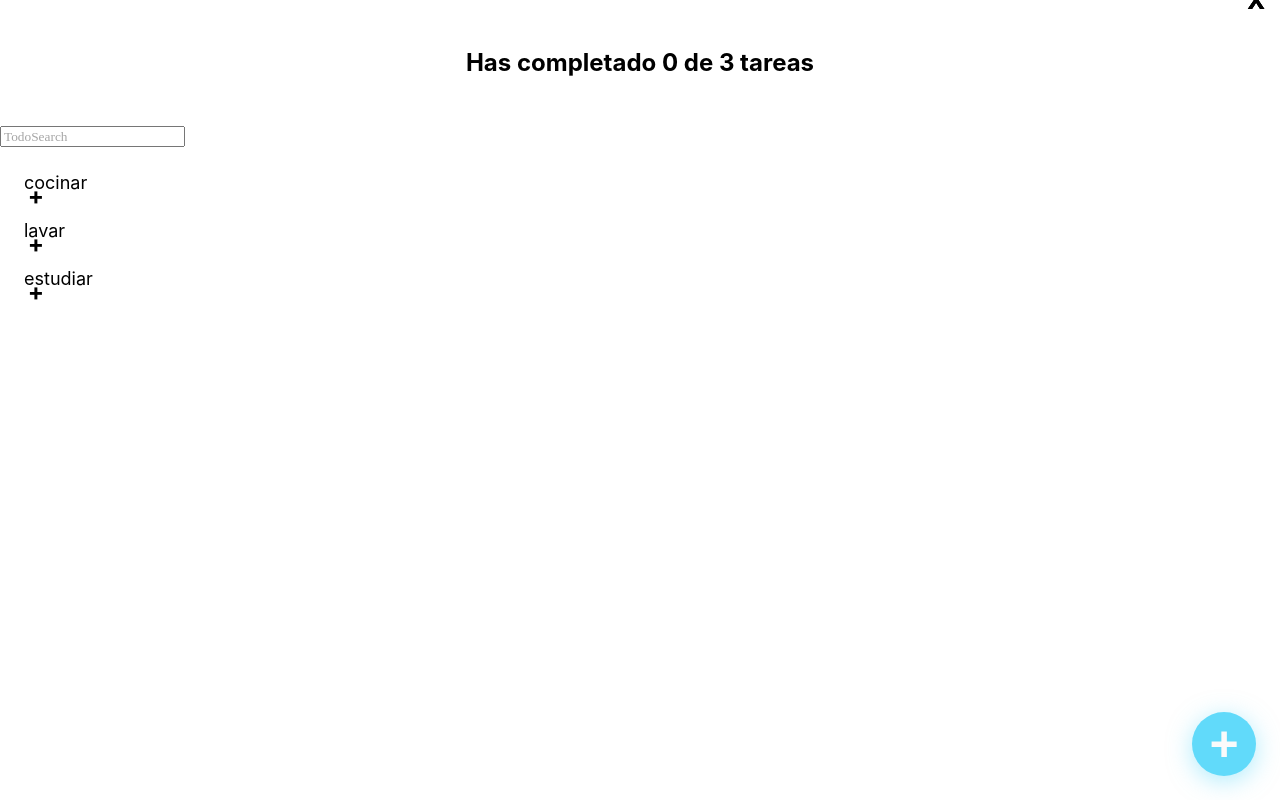
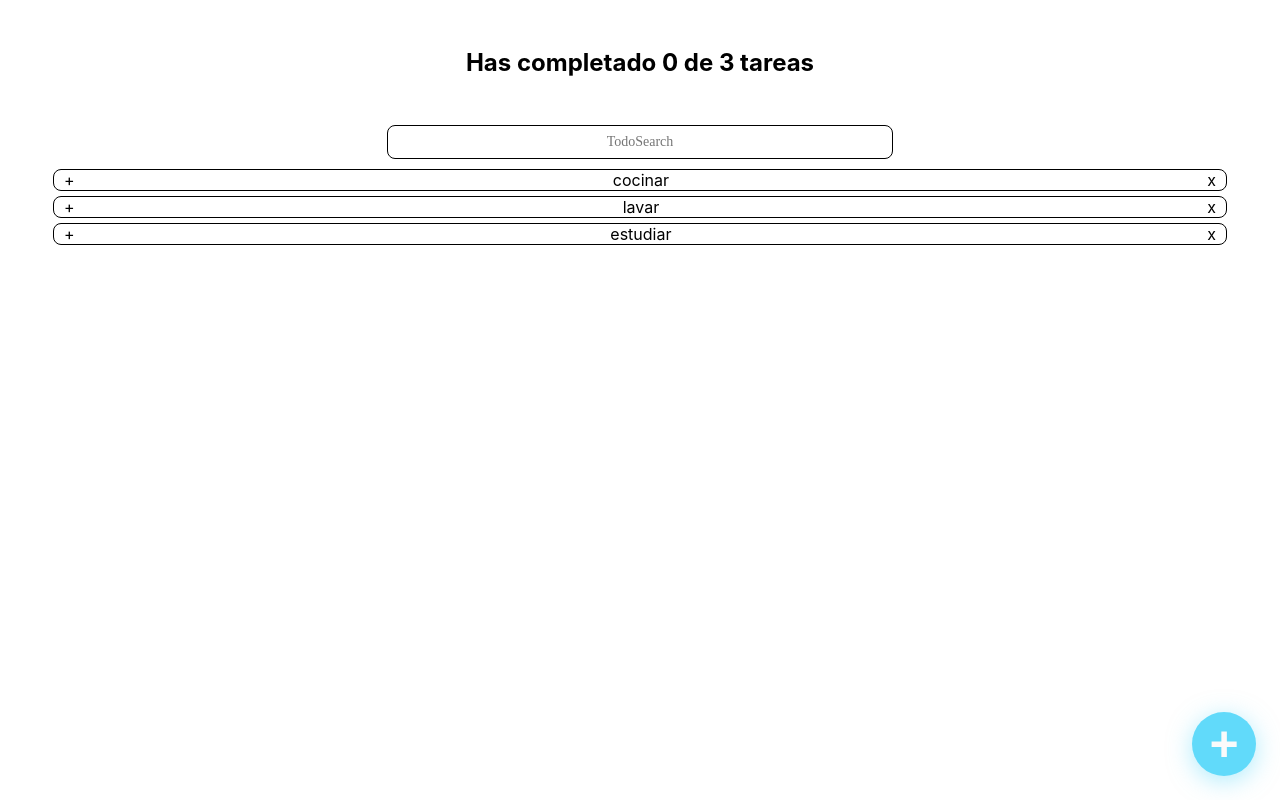
Before and after one commit to jclentino/TodoList, a React (Create React App) app: page / in a window 1280 px wide. Built offline with nearby package versions, Linux system fonts and the light colour scheme.

Commit message:
Mejorando la UI

```diff
--- a/src/components/TodoItem.jsx
+++ b/src/components/TodoItem.jsx
@@ -18,7 +18,7 @@ const TodoItem = ({ text, completed })=> {
                 className="Icon Icon-delete"
                 onClick={()=> deleteTask(text)}
             >
-                X
+                x
             </span>
         </li>
     )
--- a/src/components/TodoList.jsx
+++ b/src/components/TodoList.jsx
@@ -3,7 +3,7 @@ import '../styles/TodoList.css'
 
 const TodoList = ({ children })=> {
     return (
-        <section>
+        <section className="TodoList">
             <ul>
                 {children}
             </ul>
--- a/src/containers/AppUi.js
+++ b/src/containers/AppUi.js
@@ -21,15 +21,15 @@ function AppUi() {
 
   const renderTasks = ({ loading, error, tasks })=> {
     if (loading){
-      return <p>loading...</p>
+      return <p className="Loading">loading...</p>
     }
 
     if (error){
-      return <p>error...</p>
+      return <p className="Error">error...</p>
     }
 
     if (!error && !loading && tasks.length === 0){
-      return <p>crea tu primer todo</p>
+      return <p className="FirtsTask">Crea tu primer todo..</p>
     }
 
     return (
--- a/src/index.css
+++ b/src/index.css
@@ -11,3 +11,12 @@ body {
     font-family: source-code-pro, Menlo, Monaco, Consolas, 'Courier New',
       monospace;
   }
+
+  .FirtsTask, .Loading, .Error {
+    text-align: center;
+    font-size: 24px;
+  }
+
+  .Error {
+    color: red;
+  }
--- a/src/styles/TodoItem.css
+++ b/src/styles/TodoItem.css
@@ -1,4 +1,4 @@
-.TodoItem {
+/* .TodoItem {
     background-color: #FAFAFA;
     position: relative;
     display: flex;
@@ -28,7 +28,6 @@
     width: 48px;
     font-size: 24px;
     font-weight: bold;
-    /* background-color: #CCC; */
   }
 
   .Icon-check {
@@ -46,4 +45,33 @@
   }
   .Icon-delete:hover {
     color: red;
-  }
+  } */
+
+li {
+  display: flex;
+  justify-content: space-between;
+  align-items: center;
+  padding: 0 10px;
+  height: 20px;
+  width: 90%;
+  margin: 5px auto;
+  border: 1px solid black;
+  border-radius: 8px;
+}
+
+li p {
+  margin: 0;
+  padding: 0;
+}
+
+li .Icon-check--active {
+  color: #4caf50;
+}
+
+li .TodoItem-p--complete {
+  text-decoration: line-through;
+}
+
+li .Icon-delete:hover {
+  color: red;
+}
--- a/src/styles/TodoList.css
+++ b/src/styles/TodoList.css
@@ -1,5 +1,6 @@
-ul {
+.TodoList ul {
     margin: 0;
+    margin-top: 10px;
     padding: 0 0 56px 0;
     list-style: none;
 }
--- a/src/styles/TodoSearch.css
+++ b/src/styles/TodoSearch.css
@@ -1,24 +1,11 @@
-.TodoSeach {
-    background: #F9FBFC;
-    border-radius: 2px;
-    border: 2px solid #202329;
-    margin: 0 24px;
-    height: 64px;
-    width: calc(100% - 62px);
-    font-size: 24px;
-    text-align: center;
-    font-family: 'Montserrat';
-    font-weight: 400;
-    color: #1E1E1F;
-    box-shadow: 0px 5px 50px rgba(32, 35, 41, 0.25);
+.TodoSearch {
+  display: block;
+  height: 30px;
+  width: 500px;
+  text-align: center;
+  margin: auto;
+  border: 1px solid black;
+  border-radius: 8px;
+  font-size: 14px;
+  font-family: cursive;
 }
-
-.TodoSearch::placeholder {
-  color: #A5A5A5;
-  font-family: 'Montserrat';
-  font-weight: 400;
-}
-
-.TodoSearch:focus {
-  outline-color: #61DAFA;
-}
```
